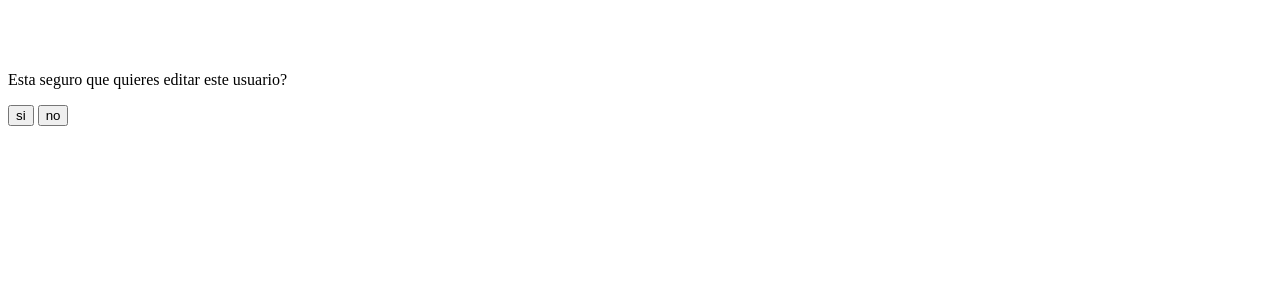
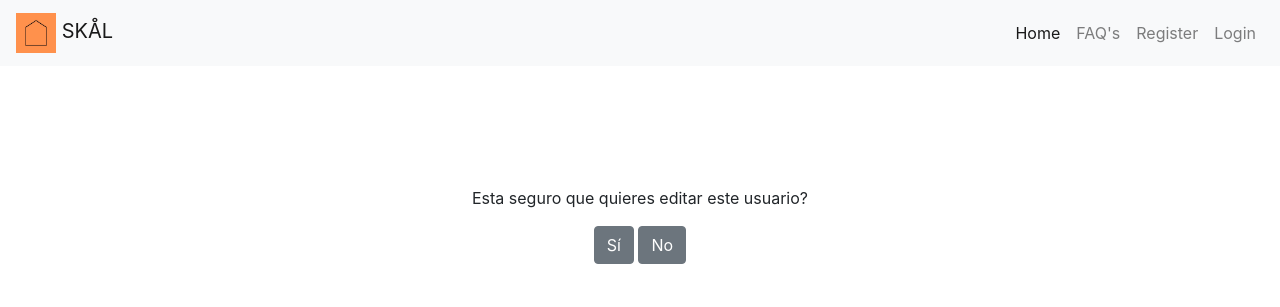
Before and after one commit to luferreiro/SKAL_Sprint3, a PHP site: page /editarUsuario.php in a window 1280 px wide. Shown: the top 307 px of the page. Run offline with PHP 8.4, Linux system fonts and the light colour scheme; data that the repository does not hold is empty; some libraries are stand-ins or nearby versions.

Commit message:
Última versión

```diff
--- a/ProyectoIntegradorSprint2-master 0408 tarde/CSS/master.css
+++ b/ProyectoIntegradorSprint2-master 0408 tarde/CSS/master.css
@@ -19,6 +19,7 @@ form {
   text-align: center;
 }
 
+}
 .btn-secondary{
 border-radius: 2px;
 }
--- a/ProyectoIntegradorSprint2-master 0408 tarde/editarUsuario.php
+++ b/ProyectoIntegradorSprint2-master 0408 tarde/editarUsuario.php
@@ -1,5 +1,18 @@
 <!DOCTYPE html>
-
+<html lang="en">
+<head>
+  <meta charset="UTF-8">
+  <meta name="viewport" content="width=device-width, initial-scale=1.0">
+  <link rel="stylesheet" href="https://use.fontawesome.com/releases/v5.8.2/css/all.css" integrity="sha384-oS3vJWv+0UjzBfQzYUhtDYW+Pj2yciDJxpsK1OYPAYjqT085Qq/1cq5FLXAZQ7Ay" crossorigin="anonymous">
+   <!-- conecto a bootstrap -->
+  <link rel="stylesheet" href="https://stackpath.bootstrapcdn.com/bootstrap/4.3.1/css/bootstrap.min.css" integrity="sha384-ggOyR0iXCbMQv3Xipma34MD+dH/1fQ784/j6cY/iJTQUOhcWr7x9JvoRxT2MZw1T" crossorigin="anonymous">
+  <meta http-equiv="X-UA-Compatible" content="ie=edge">
+  <title>Editar Usuario</title>
+  <link rel="stylesheet" href="css/master.css">
+  <?php include("nav_bar.php") ?>
+    <!-- Pongo div de Body de bootstrap -->
+    <div class="container">
+    <div class="card-body">
 <?php
 require_once("loader.php");
 
@@ -25,24 +38,23 @@ if (isset($_POST["editar"])) {
     <title>Editar usuario</title>
   </head>
   <body>
-<div class="container">
-    <form class="" action="" method="post">
+<div class="Register">
+    <form class="px-4 py-3 mx-auto text-center" action="" method="POST" enctype= "multipart/form-data">
         <h3><?= $usuarioAModificar ["nombre"] ;?></h3>
         <br>
         <?php foreach ($usuarioAModificar as $key => $value) : ?>
-
             <label><?= $key?> :</label>
             <?php if($key =="id"){?>
-                <input type="text" disabled name="<?= $key?>" value="<?= $value?> ">
+                <input class="form-control" type="text" disabled name="<?= $key?>" value="<?= $value?> ">
             <?php }else{?>
-                <input type="text" name="<?= $key?>" value="<?= $value?>">
+                <input class="form-control" type="text" name="<?= $key?>" value="<?= $value?>">
             <?php }?>
             <br>
       <?php endforeach;?>
     <br>
     <p>Esta seguro que quieres editar este usuario?</p>
-      <input type="submit" name="editar" value="si">
-      <input type="submit" name="no" value="no">
+      <button class="btn btn-secondary" type="submit" name="editar" value="si"> Sí </button>
+      <button class="btn btn-secondary" type="submit" name="editar" value="si"> No </button>
       <input type="hidden" name="id" value="<?=$id;?>">
    </form>
 </div>
```
